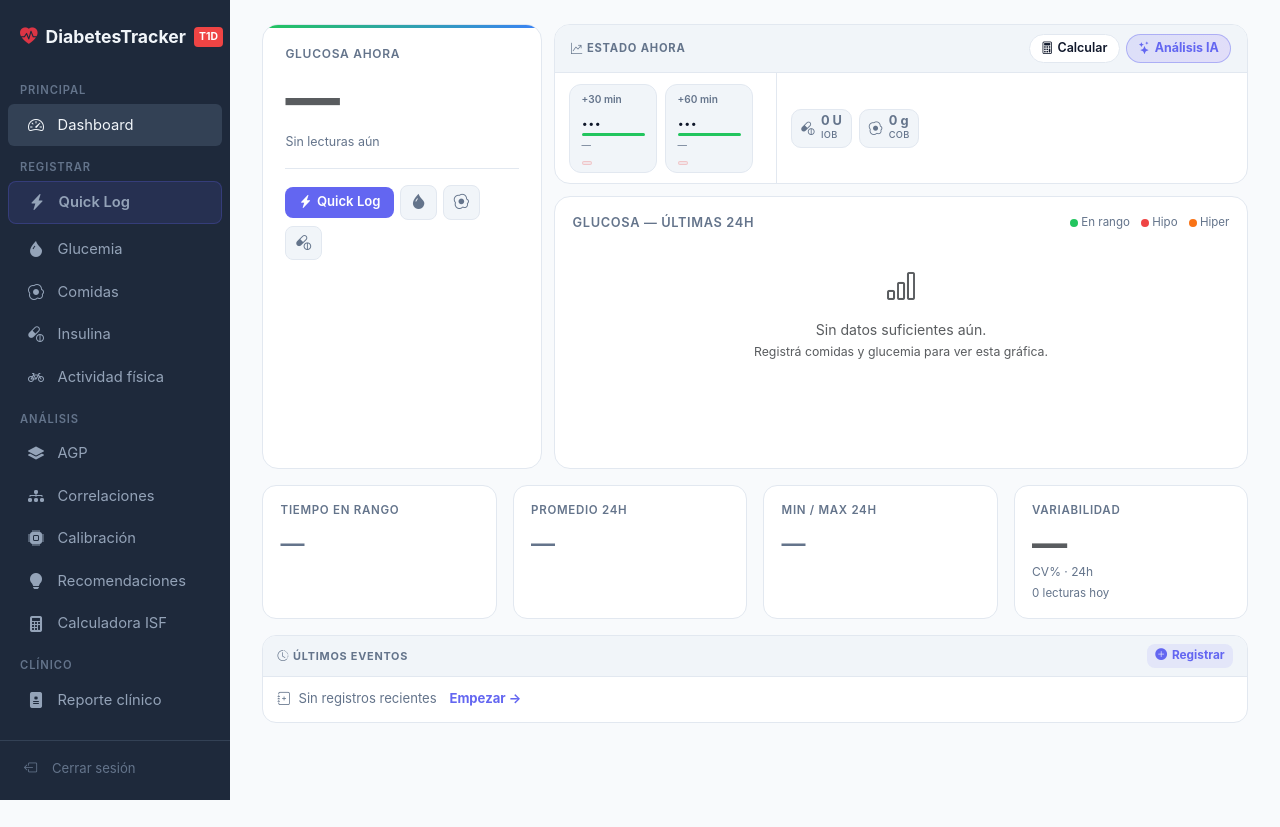
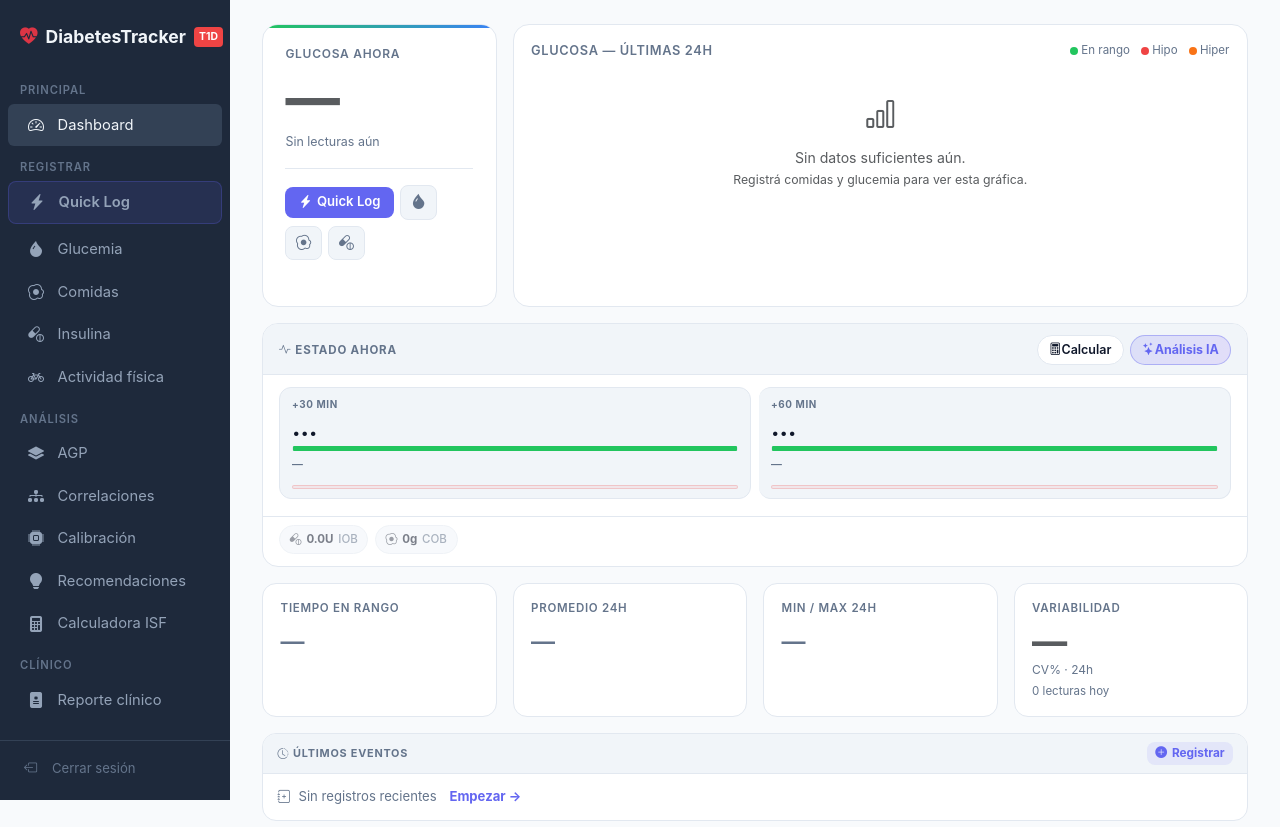
Before and after one commit to saulaguilera/diabetes_tracker, a Flask app: page / in a window 1280 px wide. Shown: the top 827 px of the page. Before the commit the page ends 800 px from the top, so only its background shows below. Run offline with Flask 3, Linux system fonts and the light colour scheme; the visitor is signed in with stand-in values (Sample User, id 1); data that the repository does not hold is empty; some libraries are stand-ins or nearby versions.

Commit message:
refactor(dashboard): restaurar chart grande + rediseñar "Estado ahora"
- Revierte layout hero+chart a Bootstrap row original (chart height 230px)
- "Estado ahora" rediseñado: predicciones +30/+60 en 2 celdas iguales
  prominentes con valor grande, barra de probabilidad y estado
- IOB/COB/ejercicio como pills horizontales compactas con color semántico
- Mantiene las clases JS (epred-val, pred-prob-bar, epred-dom, etc.)
- Elimina el dash-top CSS grid que achicaba el gráfico

Co-Authored-By: Claude Sonnet 4.6 <noreply@anthropic.com>

```diff
--- a/templates/dashboard.html
+++ b/templates/dashboard.html
@@ -3,12 +3,11 @@
 
 {% block content %}
 
-{# ── Área superior: hero + predicciones + gráfico ─────────────────────────── #}
-{# Mobile: hero → predicciones → chart  |  Desktop: hero | predicciones + chart #}
-<div class="dash-top mb-3">
+{# ── Área superior: hero + gráfico ────────────────────────────────────────── #}
+<div class="row g-3 mb-3 align-items-stretch">
 
   {# Glucosa actual #}
-  <div class="dash-hero">
+  <div class="col-12 col-md-4 col-lg-3">
     <div class="glucose-hero-card h-100">
       <div class="d-flex justify-content-between align-items-start mb-1">
         <span class="hero-label">Glucosa ahora</span>
@@ -82,7 +81,7 @@
   </div>
 
   {# Gráfico CGM #}
-  <div class="dash-chart">
+  <div class="col-12 col-md-8 col-lg-9">
     <div class="chart-card h-100">
       <div class="chart-card-header">
         <span class="chart-title">Glucosa — últimas 24h</span>
@@ -92,143 +91,103 @@
           <span class="legend-dot ms-2" style="background:#f97316;"></span> Hiper
         </div>
       </div>
-      <div id="chart-timeline" class="dash-chart-inner"></div>
-    </div>
-  </div>
-
-  {# Estado ahora — predicción + contexto + acciones #}
-  <div class="dash-estado">
-  <div class="estado-card h-100" id="estado-card">
+      <div id="chart-timeline" style="height:230px;"></div>
+    </div>
+  </div>
+
+</div>{# /row hero+chart #}
+
+{# ── Estado ahora: predicciones + contexto cinético ───────────────────────── #}
+<div class="en-card mb-3" id="estado-card">
 
   {# Header #}
-  <div class="estado-header">
-    <span class="estado-label">
-      <i class="bi bi-graph-up-arrow me-1"></i>Estado ahora
-    </span>
-    <div class="estado-acciones">
+  <div class="en-header">
+    <span class="en-title"><i class="bi bi-activity me-1"></i>Estado ahora</span>
+    <div class="en-actions">
       <a href="{{ url_for('calculadora') }}" class="btn-ea btn-ea-calc">
-        <i class="bi bi-calculator me-1"></i>Calcular
+        <i class="bi bi-calculator"></i><span class="btn-ea-txt"> Calcular</span>
       </a>
       <button onclick="abrirAnalisisIA()" class="btn-ea btn-ea-ia">
-        <i class="bi bi-stars me-1"></i>Análisis IA
+        <i class="bi bi-stars"></i><span class="btn-ea-txt"> Análisis IA</span>
       </button>
     </div>
   </div>
 
-  {# Body: predicciones + contexto #}
-  <div class="estado-body">
-
-    {# Predicciones (se llenan por JS) #}
-    <div class="estado-preds">
-      <div class="epred" id="pred-30">
-        <span class="epred-time">+30 min</span>
-        <span class="epred-val">…</span>
-        <div class="epred-detail">
+  {# Predicciones: 2 columnas iguales #}
+  <div class="en-preds">
+
+    <div class="en-pred" id="pred-30">
+      <div class="en-pred-time">+30 min</div>
+      <div class="epred-val">…</div>
       <div class="pred-prob-bar">
         <div class="pred-seg pred-seg-hipo"  style="width:0%"></div>
         <div class="pred-seg pred-seg-rango" style="width:100%"></div>
         <div class="pred-seg pred-seg-hiper" style="width:0%"></div>
       </div>
-          <span class="epred-dom">—</span>
-        </div>
+      <div class="epred-dom">—</div>
       <div class="epred-expl"></div>
       <div class="epred-alerta"></div>
     </div>
-      <div class="epred" id="pred-60">
-        <span class="epred-time">+60 min</span>
-        <span class="epred-val">…</span>
-        <div class="epred-detail">
+
+    <div class="en-pred en-pred-sep" id="pred-60">
+      <div class="en-pred-time">+60 min</div>
+      <div class="epred-val">…</div>
       <div class="pred-prob-bar">
         <div class="pred-seg pred-seg-hipo"  style="width:0%"></div>
         <div class="pred-seg pred-seg-rango" style="width:100%"></div>
         <div class="pred-seg pred-seg-hiper" style="width:0%"></div>
       </div>
-          <span class="epred-dom">—</span>
-        </div>
+      <div class="epred-dom">—</div>
       <div class="epred-expl"></div>
       <div class="epred-alerta"></div>
     </div>
-      <span id="pred-mc-note" class="pred-mc-note"></span>
-    </div>
-
-    {# Contexto cinético #}
-    <div class="estado-context">
+
+  </div>
+  <span id="pred-mc-note" class="en-mc-note"></span>
+
+  {# Contexto cinético: pills horizontales #}
   {% if insights and insights.kinetics %}
   {% set kin = insights.kinetics %}
-
-      {% if kin.iob > 0.05 %}
-      <div class="ectx-item ectx-insulin">
+  <div class="en-ctx">
+
+    <div class="en-ctx-pill {% if kin.iob > 0.05 %}en-ctx-insulin{% else %}en-ctx-neutral{% endif %}">
       <i class="bi bi-capsule-pill"></i>
-        <div>
-          <div class="ectx-val">{{ "%.1f"|format(kin.iob) }} U</div>
-          <div class="ectx-lbl">IOB activo</div>
-        </div>
-      </div>
-      {% else %}
-      <div class="ectx-item ectx-neutral">
-        <i class="bi bi-capsule-pill"></i>
-        <div>
-          <div class="ectx-val">0 U</div>
-          <div class="ectx-lbl">IOB</div>
-        </div>
-      </div>
-      {% endif %}
-
-      {% if kin.cob > 1 %}
-      <div class="ectx-item ectx-carbs">
+      <span class="en-ctx-val">{{ "%.1f"|format(kin.iob) }}U</span>
+      <span class="en-ctx-lbl">IOB</span>
+    </div>
+
+    <div class="en-ctx-pill {% if kin.cob > 1 %}en-ctx-carbs{% else %}en-ctx-neutral{% endif %}">
       <i class="bi bi-egg-fried"></i>
-        <div>
-          <div class="ectx-val">{{ kin.cob | int }} g</div>
-          <div class="ectx-lbl">COB absorbiendo</div>
-        </div>
-      </div>
-      {% else %}
-      <div class="ectx-item ectx-neutral">
-        <i class="bi bi-egg-fried"></i>
-        <div>
-          <div class="ectx-val">0 g</div>
-          <div class="ectx-lbl">COB</div>
-        </div>
-      </div>
-      {% endif %}
+      <span class="en-ctx-val">{{ kin.cob | int }}g</span>
+      <span class="en-ctx-lbl">COB</span>
+    </div>
 
     {% if kin.cob_detail and kin.cob_detail.fp_cob >= 2 %}
-      <div class="ectx-item ectx-fatprot">
+    <div class="en-ctx-pill en-ctx-fatprot">
       <i class="bi bi-clock-history"></i>
-        <div>
-          <div class="ectx-val">+{{ kin.cob_detail.fp_cob | int }} g</div>
-          <div class="ectx-lbl">Grasa/prot tardío</div>
-        </div>
+      <span class="en-ctx-val">+{{ kin.cob_detail.fp_cob | int }}g</span>
+      <span class="en-ctx-lbl">G/P tardío</span>
     </div>
     {% endif %}
 
     {% if kin.exercise_factor and kin.exercise_factor >= 1.10 %}
-      <div class="ectx-item ectx-exup">
+    <div class="en-ctx-pill en-ctx-exup">
       <i class="bi bi-heart-pulse-fill"></i>
-        <div>
-          <div class="ectx-val">+{{ ((kin.exercise_factor - 1)*100)|int }}%</div>
-          <div class="ectx-lbl">Sensibilidad</div>
-        </div>
+      <span class="en-ctx-val">+{{ ((kin.exercise_factor - 1)*100)|int }}%</span>
+      <span class="en-ctx-lbl">Sensib.</span>
     </div>
     {% elif kin.exercise_factor and kin.exercise_factor <= 0.92 %}
-      <div class="ectx-item ectx-exdown">
+    <div class="en-ctx-pill en-ctx-exdown">
       <i class="bi bi-lightning-charge-fill"></i>
-        <div>
-          <div class="ectx-val">−{{ ((1 - kin.exercise_factor)*100)|int }}%</div>
-          <div class="ectx-lbl">Sensibilidad</div>
-        </div>
-      </div>
-      {% endif %}
-
-      {% else %}
-      <div class="ectx-empty text-muted" style="font-size:.8rem;">Sin datos cinéticos</div>
-      {% endif %}
-    </div>
-
-  </div>{# /estado-body #}
-  </div>{# /estado-card #}
-  </div>{# /dash-estado #}
-</div>{# /dash-top #}
+      <span class="en-ctx-val">−{{ ((1 - kin.exercise_factor)*100)|int }}%</span>
+      <span class="en-ctx-lbl">Sensib.</span>
+    </div>
+    {% endif %}
+
+  </div>
+  {% endif %}
+
+</div>{# /en-card #}
 
 {# ── Modal Análisis IA ─────────────────────────────────────────────────────── #}
 <div class="modal fade" id="modalAnalisisIA" tabindex="-1" aria-labelledby="modalAnalisisIALabel" aria-hidden="true">
@@ -1321,44 +1280,115 @@ a.insight-chip:hover {
   .estado-context { gap: .35rem; }
 }
 
-/* ── Mobile-first top grid ──────────────────────────────────────────────────── */
-.dash-top {
+/* ── "Estado ahora" rediseñado ──────────────────────────────────────────────── */
+.en-card {
+  background: var(--surface);
+  border: 1px solid var(--border);
+  border-radius: 16px;
+  overflow: hidden;
+}
+.en-header {
+  display: flex; align-items: center; justify-content: space-between;
+  padding: .7rem 1rem .55rem;
+  border-bottom: 1px solid var(--border);
+  background: var(--surface2);
+}
+.en-title {
+  font-size: .72rem; font-weight: 700; text-transform: uppercase;
+  letter-spacing: .07em; color: var(--text-muted);
+}
+.en-actions { display: flex; gap: .4rem; }
+.btn-ea-txt { display: none; }
+@media (min-width: 400px) { .btn-ea-txt { display: inline; } }
+
+/* Predicciones: 2 columnas iguales */
+.en-preds {
   display: grid;
-  gap: .65rem;
-  grid-template-columns: 1fr;
-  grid-template-areas:
-    "hero"
-    "estado"
-    "chart";
-}
-@media (min-width: 768px) {
-  .dash-top {
-    grid-template-columns: 280px 1fr;
-    grid-template-rows: auto 1fr;
-    grid-template-areas:
-      "hero estado"
-      "hero chart";
-    gap: .75rem;
-  }
-}
-.dash-hero   { grid-area: hero; }
-.dash-estado { grid-area: estado; }
-.dash-chart  { grid-area: chart; }
-
-/* Chart height: compact on mobile, taller on desktop */
-.dash-chart-inner { height: 160px; }
-@media (min-width: 768px) {
-  .dash-chart-inner { height: 220px; }
-}
-
-/* Hero card: tighter on mobile */
-@media (max-width: 767px) {
-  .glucose-hero-card { padding: 1rem 1.1rem; }
-  .hero-value { font-size: 2.6rem; letter-spacing: -1px; }
-  .hero-actions { display: flex; gap: .45rem; flex-wrap: wrap; }
-  .btn-quicklog { font-size: .78rem; padding: .38rem .75rem; }
-  .btn-action-sm { padding: .38rem .5rem; font-size: .78rem; }
-}
+  grid-template-columns: 1fr 1fr;
+  padding: .75rem 1rem .6rem;
+  gap: .5rem;
+}
+.en-pred {
+  display: flex; flex-direction: column; gap: .25rem;
+  padding: .6rem .75rem;
+  border-radius: 12px;
+  border: 1.5px solid var(--border);
+  background: var(--surface2);
+  transition: background .2s, border-color .2s;
+}
+.en-pred-sep { border-left: none; border-radius: 12px; }
+.en-pred-time {
+  font-size: .62rem; font-weight: 700; text-transform: uppercase;
+  letter-spacing: .06em; color: var(--text-muted);
+}
+
+/* Colores de estado en el .en-pred — reutiliza clases que JS ya agrega */
+.en-pred.epred-rango { background: rgba(34,197,94,.08);  border-color: rgba(34,197,94,.3); }
+.en-pred.epred-hiper { background: rgba(249,115,22,.08); border-color: rgba(249,115,22,.3); }
+.en-pred.epred-hipo  { background: rgba(239,68,68,.08);  border-color: rgba(239,68,68,.3); }
+
+/* Valor de predicción grande */
+.en-pred .epred-val {
+  font-size: 1.5rem; font-weight: 800; line-height: 1; color: var(--text);
+}
+.en-pred.epred-rango .epred-val { color: #16a34a; }
+.en-pred.epred-hiper .epred-val { color: #ea580c; }
+.en-pred.epred-hipo  .epred-val { color: #dc2626; }
+
+/* Barra de probabilidades dentro del en-pred */
+.en-pred .pred-prob-bar {
+  height: 5px; border-radius: 3px; overflow: hidden;
+  display: flex; gap: 1px; margin: .1rem 0;
+  background: var(--border);
+}
+
+/* Texto de estado dominante */
+.en-pred .epred-dom {
+  font-size: .68rem; color: var(--text-muted); font-weight: 600;
+}
+.en-pred .epred-expl {
+  font-size: .68rem; color: var(--text-secondary);
+  white-space: nowrap; overflow: hidden; text-overflow: ellipsis;
+}
+.en-pred .epred-alerta {
+  font-size: .66rem; color: #dc2626; font-weight: 600;
+}
+.en-mc-note {
+  display: block; text-align: right; font-size: .6rem;
+  color: var(--text-muted); padding: 0 1rem .45rem;
+  opacity: .7;
+}
+
+/* Pills de contexto cinético */
+.en-ctx {
+  display: flex; gap: .4rem; flex-wrap: wrap;
+  padding: .5rem 1rem .75rem;
+  border-top: 1px solid var(--border);
+}
+.en-ctx-pill {
+  display: inline-flex; align-items: center; gap: .3rem;
+  padding: .28rem .6rem;
+  border-radius: 20px;
+  border: 1px solid var(--border);
+  background: var(--surface2);
+  font-size: .72rem;
+}
+.en-ctx-pill i { font-size: .75rem; opacity: .75; }
+.en-ctx-val { font-weight: 700; color: var(--text); }
+.en-ctx-lbl { color: var(--text-muted); font-weight: 500; }
+
+/* Variantes de color para pills */
+.en-ctx-insulin  { background: rgba(99,102,241,.10); border-color: rgba(99,102,241,.25); }
+.en-ctx-insulin .en-ctx-val  { color: #6366f1; }
+.en-ctx-carbs    { background: rgba(245,158,11,.10); border-color: rgba(245,158,11,.25); }
+.en-ctx-carbs .en-ctx-val    { color: #d97706; }
+.en-ctx-fatprot  { background: rgba(168,85,247,.10); border-color: rgba(168,85,247,.25); }
+.en-ctx-fatprot .en-ctx-val  { color: #9333ea; }
+.en-ctx-exup     { background: rgba(34,197,94,.10);  border-color: rgba(34,197,94,.25); }
+.en-ctx-exup .en-ctx-val     { color: #16a34a; }
+.en-ctx-exdown   { background: rgba(239,68,68,.10);  border-color: rgba(239,68,68,.25); }
+.en-ctx-exdown .en-ctx-val   { color: #dc2626; }
+.en-ctx-neutral  { opacity: .55; }
 
 /* ── Insights horizontal scroll on mobile ───────────────────────────────────── */
 .insights-scroll-row {
```
Lines whose indentation alone changed are shown as unchanged.
